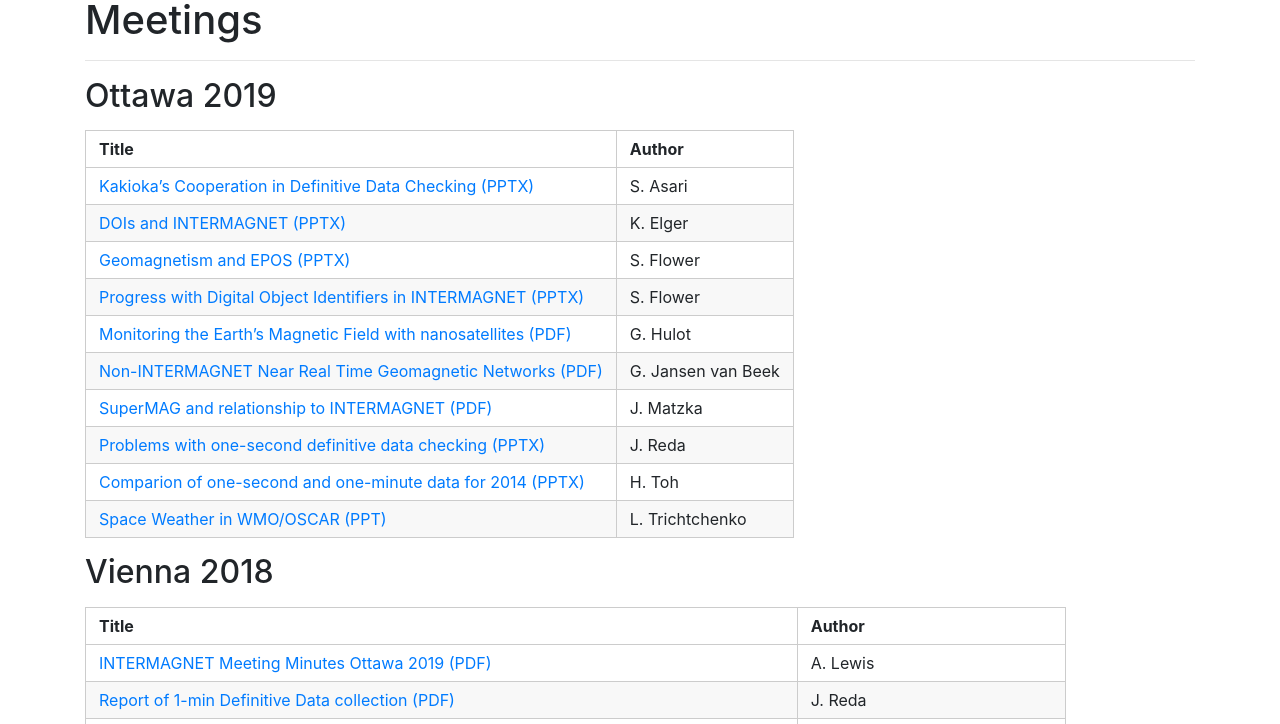
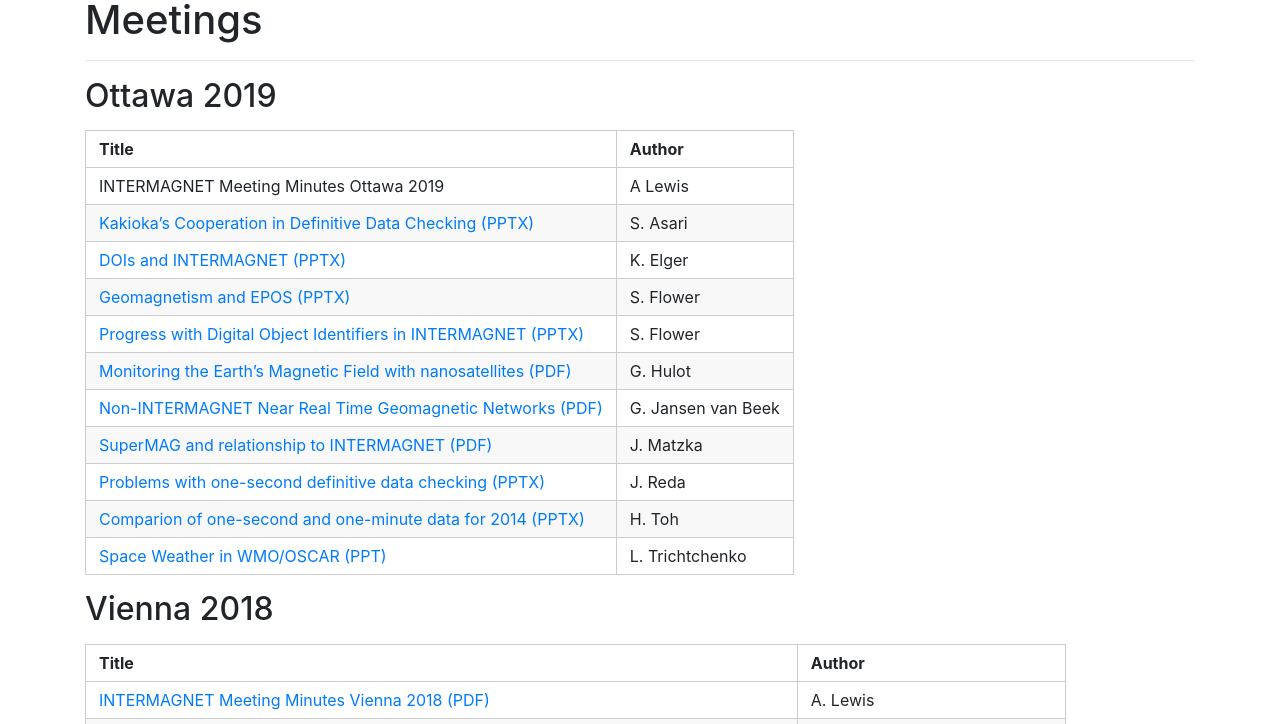
Before and after one commit to INTERMAGNET/intermagnet.github.io, a Jekyll site: the page built from meetings.md, in a window 1280 px wide and 900 px high, cut to the strip 176-900 px from the top of the window. Built offline with Jekyll 4.4.1, drawn with Linux system fonts in a browser that asks for light colours.

Commit message:
add reference to Ottawa minutes in ottawa table

```diff
--- a/meetings.md
+++ b/meetings.md
@@ -6,6 +6,7 @@
 
 | Title  | Author |
 |--------|--------|
+|INTERMAGNET Meeting Minutes Ottawa 2019|A Lewis|
 |[Kakioka's Cooperation in Definitive Data Checking (PPTX)](/meetings/2019-Ottawa/Asari-KakiokaIntermagnet2019.pptx)|S. Asari|
 |[DOIs and INTERMAGNET (PPTX)](/meetings/2019-Ottawa/Elger-INTERMAGNET-WS-slides.pptx)|K. Elger|
 |[Geomagnetism and EPOS (PPTX)](/meetings/2019-Ottawa/Flower-GeomagAndEPOS.pptx)|S. Flower|
@@ -21,7 +22,7 @@
 
 | Title  | Author |
 |--------|--------|
-|[INTERMAGNET Meeting Minutes Ottawa 2019 (PDF)](/meetings/2018-Wien/Lewis_IMAGMinutesVienna-public-20181208.pdf/)|A. Lewis|
+|[INTERMAGNET Meeting Minutes Vienna 2018 (PDF)](/meetings/2018-Wien/Lewis_IMAGMinutesVienna-public-20181208.pdf/)|A. Lewis|
 |[Report of 1-min Definitive Data collection (PDF)](/meetings/2018-Wien/Reda_DD_1min_1sec_collection_report_JRD.pdf)|J. Reda|
 |[FDSNWS - Federation of Digital Seismic Network Web Service (PDF)](/meetings/2018-Wien/Blais_FDSNWS_CB.pdf)|C. Blais|
 |[Geomagnetic Metadata - A metadata system for the global observatory community (PPTX)](/meetings/2018-Wien/Flower_GeomagneticMetadata.pptx)|S. Flower|
```
